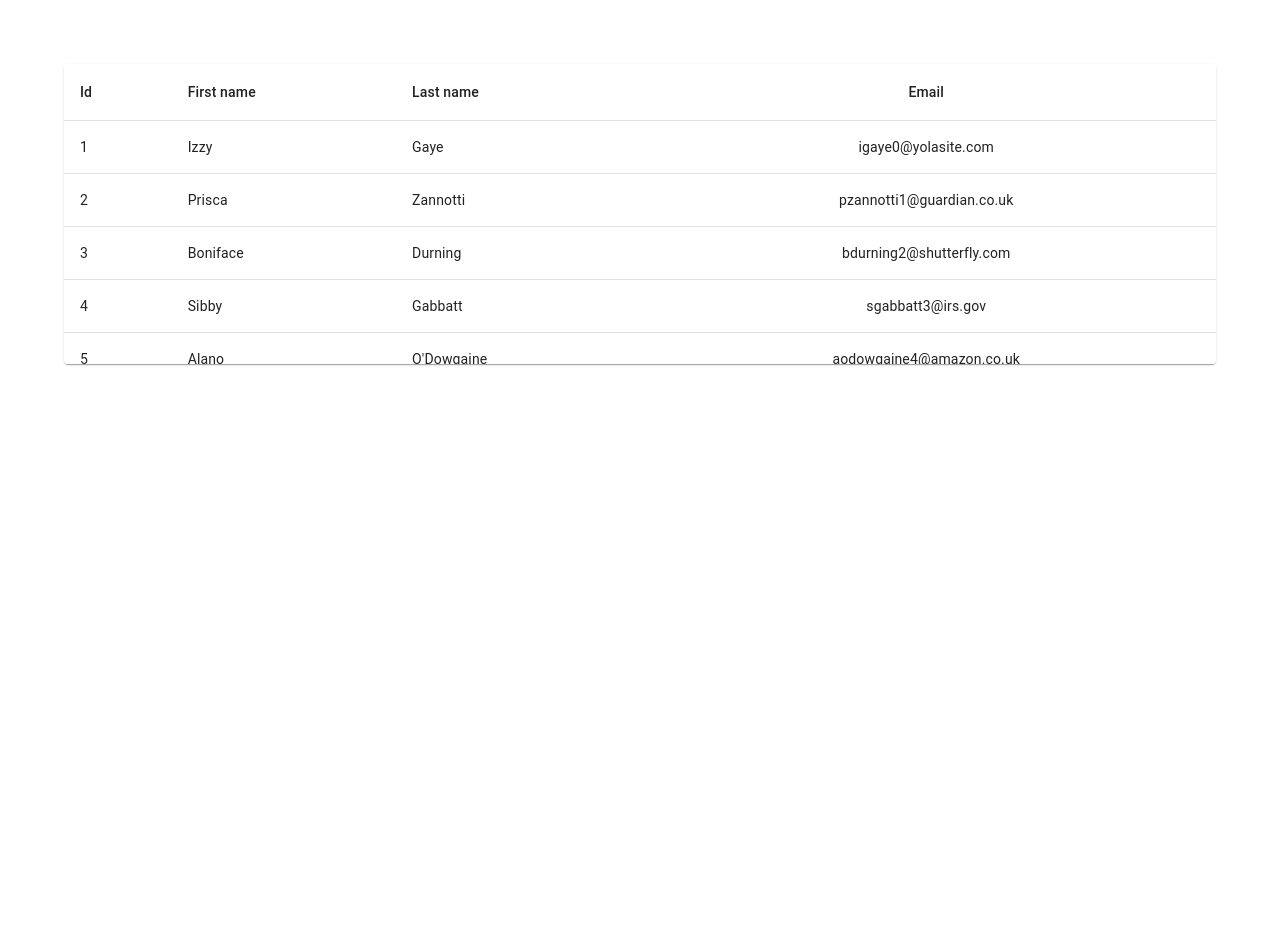
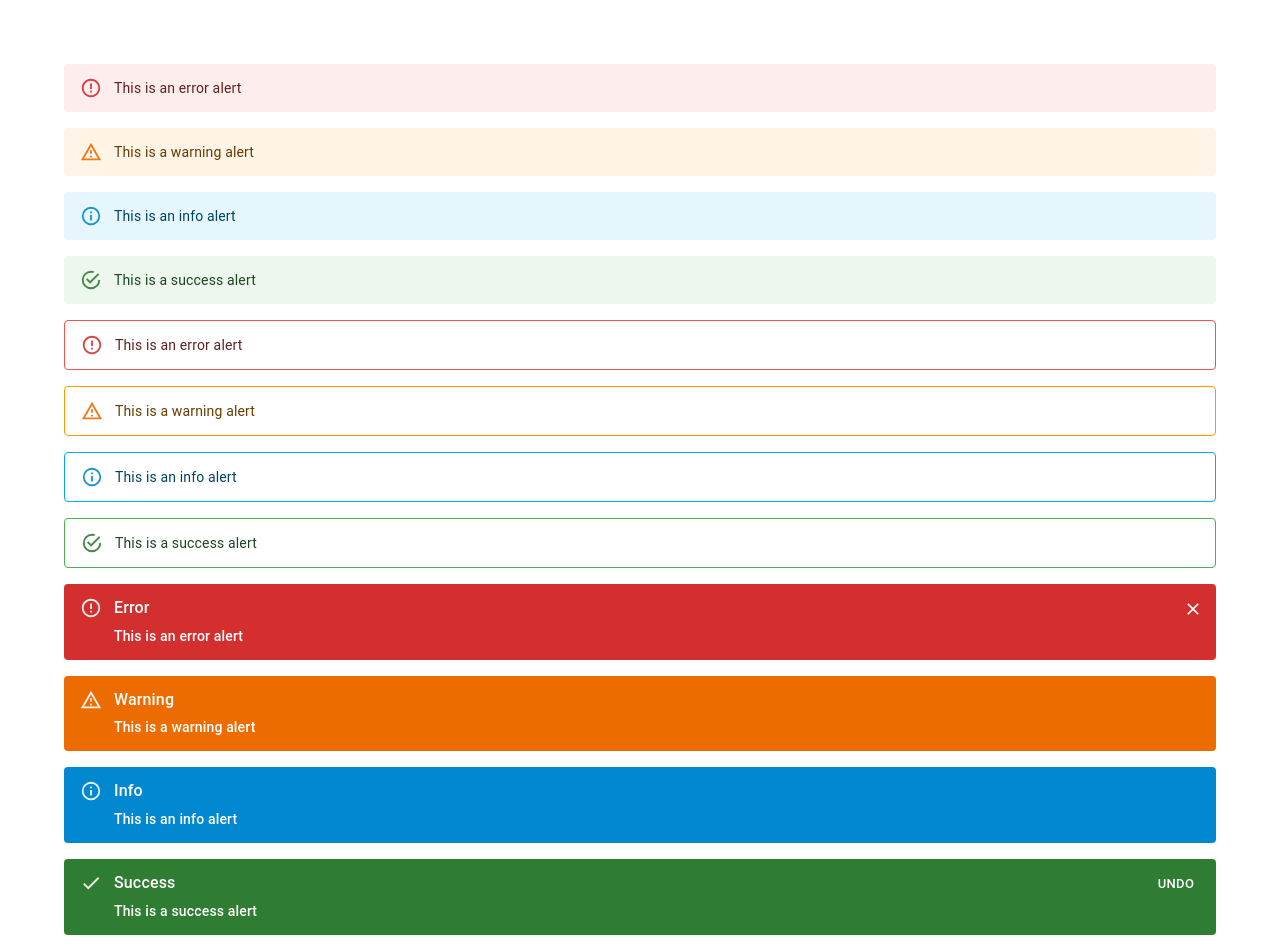
Before and after one commit to mrkmartin/react-mui, a React (Create React App) app: page / in a window 1280 px wide. Shown: the top 952 px of the page. Before the commit the page ends 800 px from the top, so only its background shows below. Built offline with nearby package versions, Linux system fonts and the light colour scheme.

Commit message:
Add Alert component

```diff
--- a/src/App.tsx
+++ b/src/App.tsx
@@ -23,7 +23,8 @@
 // import { MuiList } from './components/MuiList';
 // import { MuiChip } from './components/MuiChip';
 // import { MuiTooltip } from './components/MuiTooltip';
-import { MuiTable } from './components/MuiTable';
+// import { MuiTable } from './components/MuiTable';
+import { MuiAlert } from './components/MuiAlert';
 
 function App() {
   return (
@@ -52,7 +53,8 @@
       {/* <MuiList /> */}
       {/* <MuiChip /> */}
       {/* <MuiTooltip /> */}
-      <MuiTable />
+      {/* <MuiTable /> */}
+      <MuiAlert />
     </div>
   );
 }
--- /dev/null
+++ b/src/components/MuiAlert.tsx
@@ -0,0 +1,56 @@
+import { Stack, Alert, AlertTitle, Button } from '@mui/material';
+import CheckIcon from '@mui/icons-material/Check';
+
+export const MuiAlert = () => {
+  return (
+    <Stack spacing={2}>
+      <Alert severity='error'>This is an error alert</Alert>
+      <Alert severity='warning'>This is a warning alert</Alert>
+      <Alert severity='info'>This is an info alert</Alert>
+      <Alert severity='success'>This is a success alert</Alert>
+
+      <Alert variant='outlined' severity='error'>
+        This is an error alert
+      </Alert>
+      <Alert variant='outlined' severity='warning'>
+        This is a warning alert
+      </Alert>
+      <Alert variant='outlined' severity='info'>
+        This is an info alert
+      </Alert>
+      <Alert variant='outlined' severity='success'>
+        This is a success alert
+      </Alert>
+
+      <Alert
+        variant='filled'
+        severity='error'
+        onClose={() => alert('Close alert')}
+      >
+        <AlertTitle>Error</AlertTitle>
+        This is an error alert
+      </Alert>
+      <Alert variant='filled' severity='warning'>
+        <AlertTitle>Warning</AlertTitle>
+        This is a warning alert
+      </Alert>
+      <Alert variant='filled' severity='info'>
+        <AlertTitle>Info</AlertTitle>
+        This is an info alert
+      </Alert>
+      <Alert
+        variant='filled'
+        severity='success'
+        icon={<CheckIcon fontSize='inherit' />}
+        action={
+          <Button color='inherit' size='small'>
+            UNDO
+          </Button>
+        }
+      >
+        <AlertTitle>Success</AlertTitle>
+        This is a success alert
+      </Alert>
+    </Stack>
+  );
+};
```
